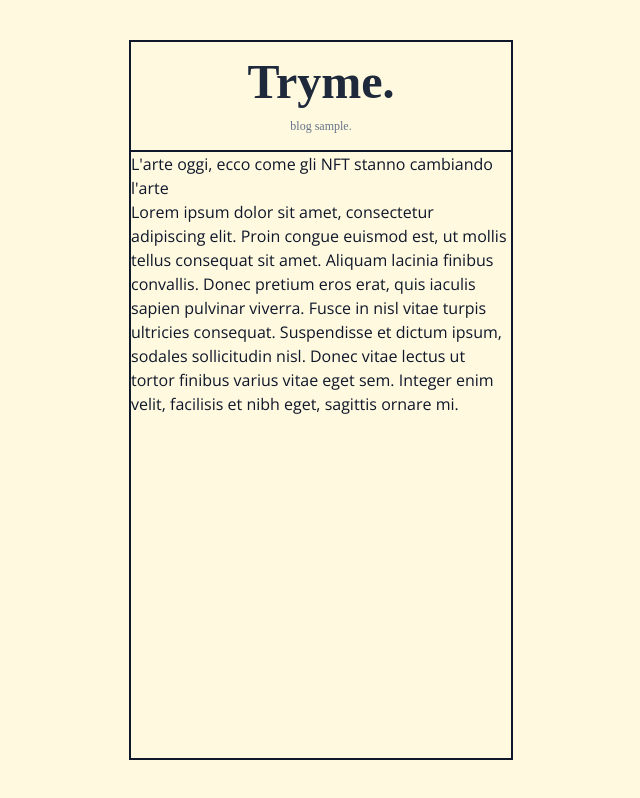
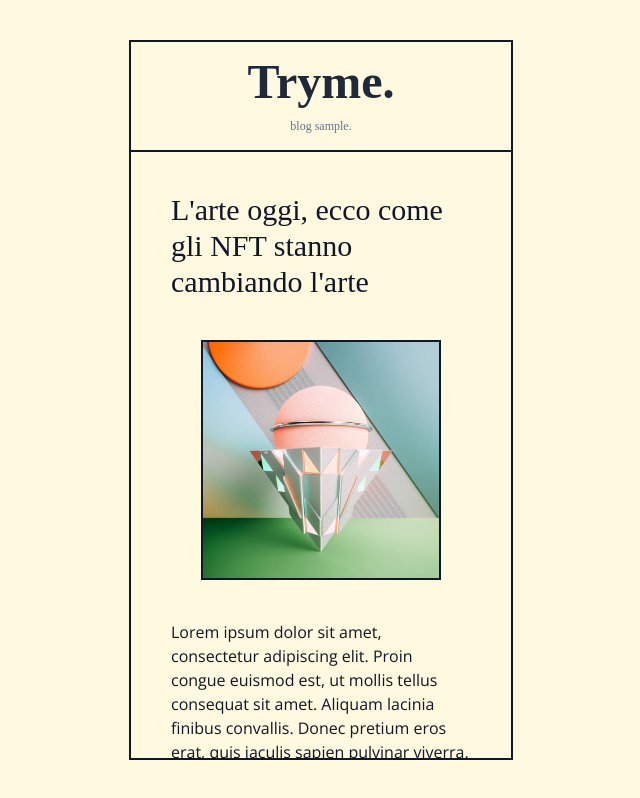
Before and after one commit to diemrt/blog-sample-web, a React (Create React App) app: page /posts/sample1 in a window 1280 px wide. Shown: the whole page, without its empty margins (319-959 px from the left). Built offline with nearby package versions, Linux system fonts and the light colour scheme; a web font is replaced by a local one.

Commit message:
fixing single post aestetic

```diff
--- a/src/pages/SinglePostPage/post.page.jsx
+++ b/src/pages/SinglePostPage/post.page.jsx
@@ -1,27 +1,20 @@
 import { useSelector } from "react-redux";
-import { Outlet, useParams } from "react-router-dom"
+import { Navigate, Outlet, useParams } from "react-router-dom"
 
 export default function PostPage(){
     const {postId} = useParams();
     const post = useSelector(state => state.posts.find(post => post.id === postId))
 
-    if(!post){
+    if(!post)
+        return <Navigate to="/posts" />;
+
     return (
-        <section>
-        <h2>Post not found!</h2>
+        <section className='flex flex-col p-10 gap-4'>
+            <article className="flex flex-col items-center gap-10">
+                <h2 className="font-serif text-3xl">{post.title}</h2>
+                {typeof post.cover !== "undefined" ? (<img className="h-60 object-cover border-2 border-slate-900" alt={post.id} src={post.cover}></img>) : null}
+                <p className="post-content">{post.description}</p>
+            </article>
         </section>
     )
-    }
-
-    return (
-        <div className='flex flex-col'>
-            <section>
-                <article className="flex flex-col">
-                    <h2>{post.title}</h2>
-                    <p className="post-content">{post.description}</p>
-                </article>
-            </section>
-        <Outlet />
-        </div>
-    )
 }
```
